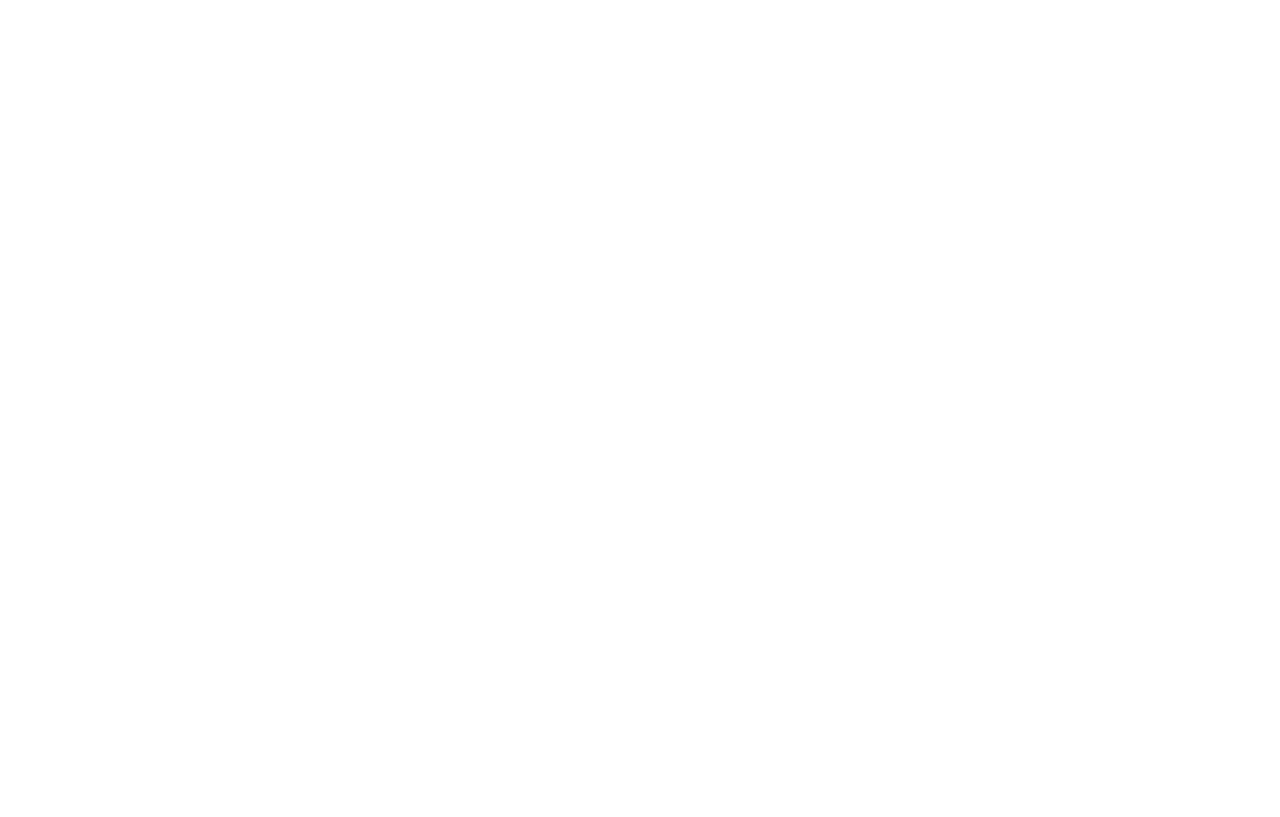
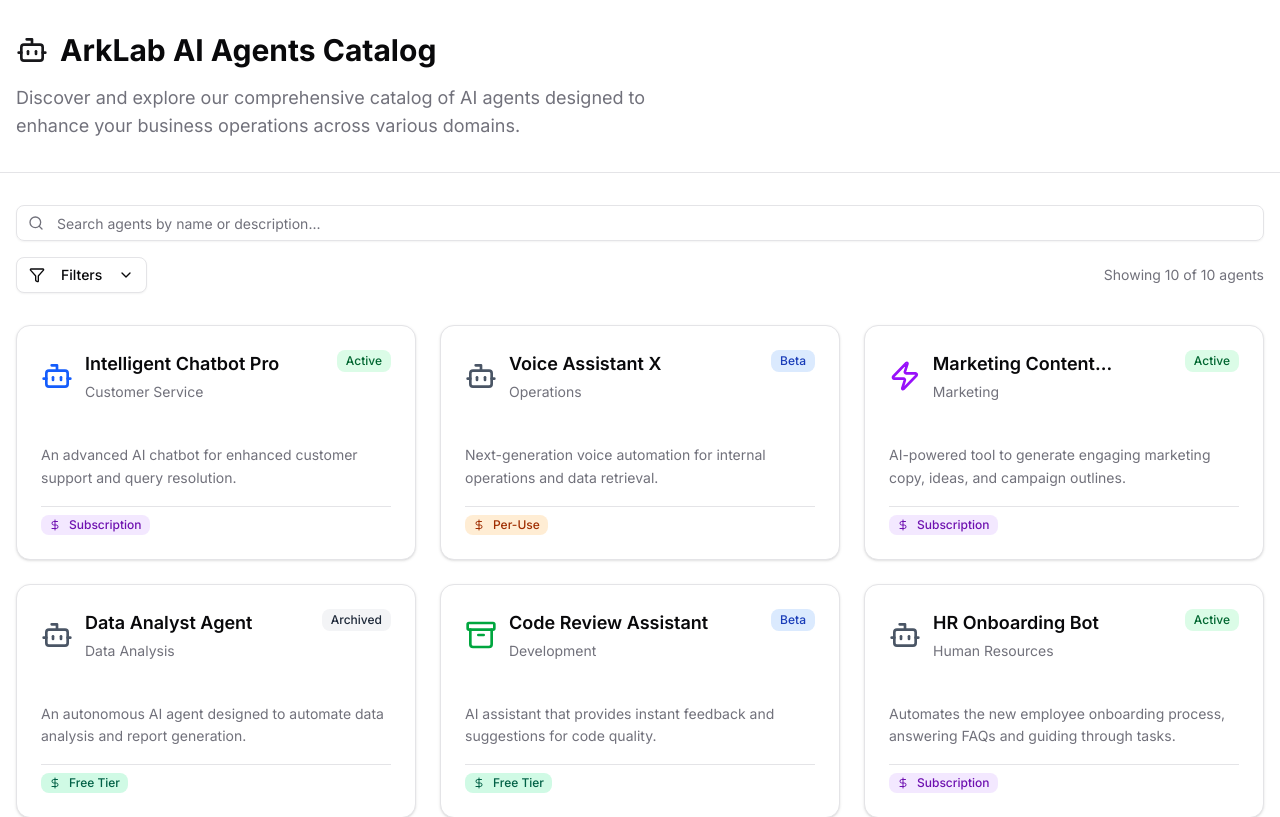
Before and after one commit to wptasmina/ai-agents-catalog, a Next.js app: page / in a window 1280 px wide. Shown: the top 817 px of the page. Built offline with nearby package versions, Linux system fonts and the light colour scheme.

Commit message:
store add

```diff
--- a/components/providers/redux-provider.tsx
+++ b/components/providers/redux-provider.tsx
@@ -1,14 +1,15 @@
+// File: components/providers/redux-provider.tsx
 "use client"
 
-import type React from "react"
-
+import React from "react"
 import { Provider } from "react-redux"
 import { store } from "@/lib/store/store"
 
-export function ReduxProvider({ children }: { children: React.ReactNode }) {
-  return
-  <Provider store={store}>
 
-    {children}
-    </Provider>
+type Props = {
+  children: React.ReactNode
 }
+
+export const ReduxProvider = ({ children }: Props) => {
+  return <Provider store={store}>{children}</Provider>
+}
```
